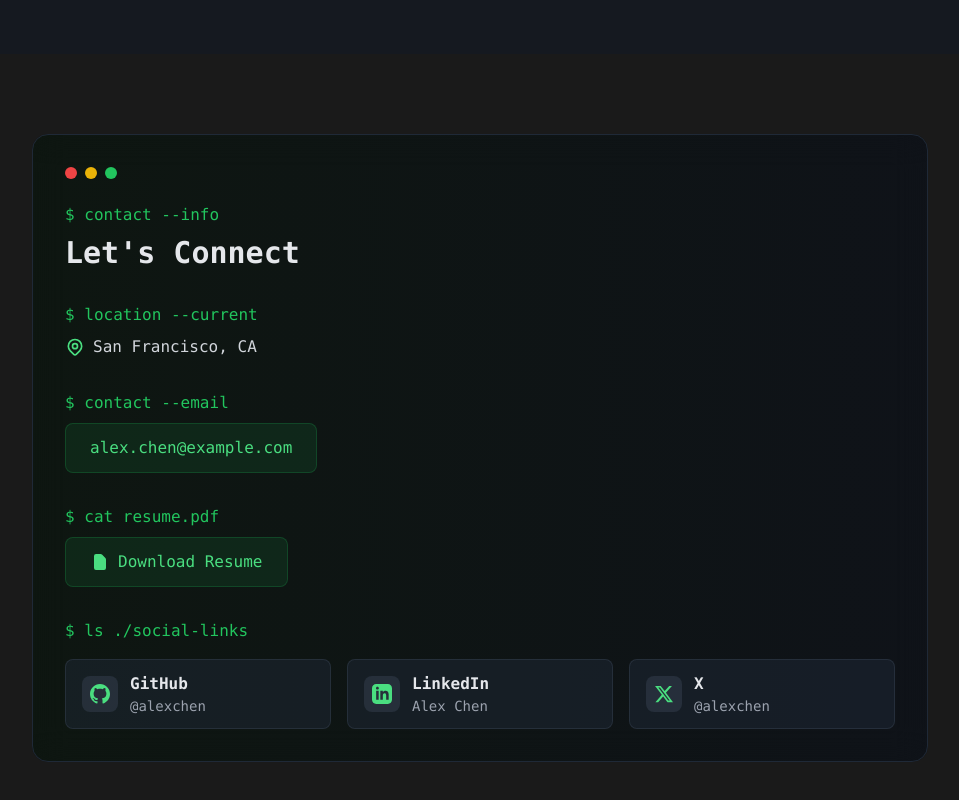
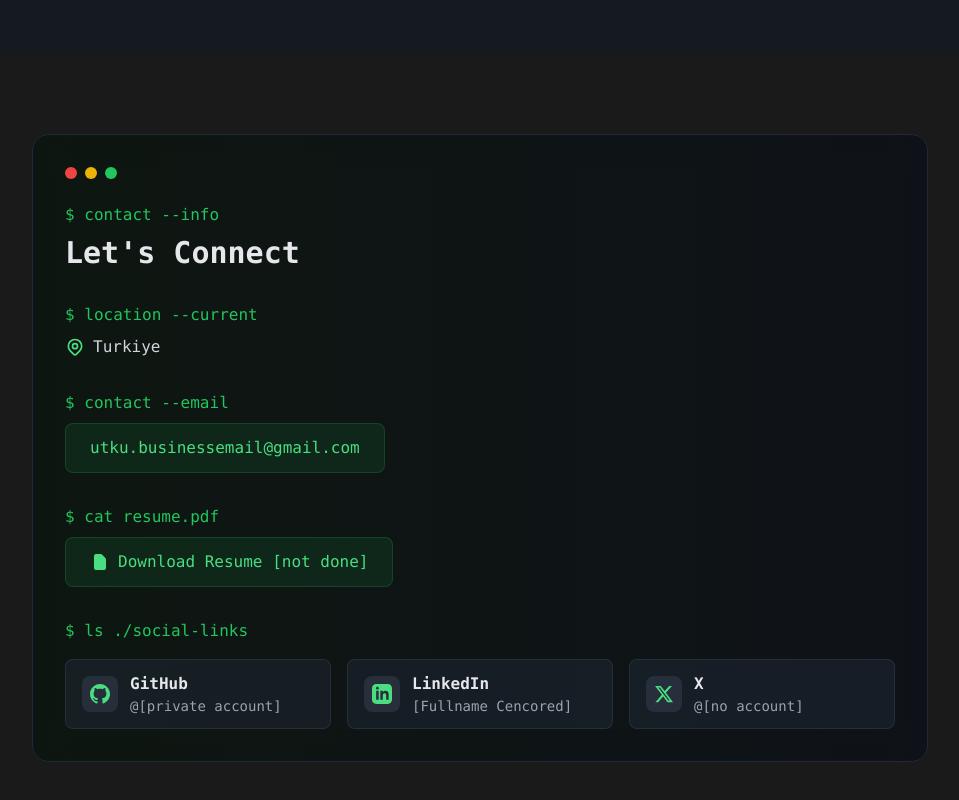
Before and after one commit to Next-Level-Dev/robloxdevportfolio, a Next.js app: page / in a window 1280 px wide. Shown: the part 2752-3552 px from the top of the page, without its empty margins (160-1119 px from the left). Built offline with nearby package versions, Linux system fonts and the light colour scheme.

Commit message:
Update ContactSection.tsx

```diff
--- a/app/components/ContactSection.tsx
+++ b/app/components/ContactSection.tsx
@@ -33,7 +33,7 @@ export default function ContactSection() {
 									/>
 									<path strokeLinecap="round" strokeLinejoin="round" strokeWidth={2} d="M15 11a3 3 0 11-6 0 3 3 0 016 0z" />
 								</svg>
-								<span>San Francisco, CA</span>
+								<span>Turkiye</span>
 							</div>
 							<p className="text-green-500 mt-8 mb-2">$ contact --email</p>
 							<motion.a
@@ -41,7 +41,7 @@ export default function ContactSection() {
 								whileHover={{ scale: 1.02 }}
 								className="inline-block px-6 py-3 bg-green-500/10 text-green-400 rounded-lg border border-green-500/20 hover:bg-green-500/20 transition-colors"
 							>
-								alex.chen@example.com
+								utku.businessemail@gmail.com
 							</motion.a>
 							<p className="text-green-500 mt-8 mb-2">$ cat resume.pdf</p>
 							<motion.a
@@ -54,7 +54,7 @@ export default function ContactSection() {
 								<svg className="w-5 h-5" fill="currentColor" viewBox="0 0 20 20">
 									<path d="M4 4a2 2 0 012-2h4.586A2 2 0 0112 2.586L15.414 6A2 2 0 0116 7.414V16a2 2 0 01-2 2H6a2 2 0 01-2-2V4z" />
 								</svg>
-								<span>Download Resume</span>
+								<span>Download Resume [not done]</span>
 							</motion.a>
 							<p className="text-green-500 mt-8 mb-4">$ ls ./social-links</p>
 							<div className="grid grid-cols-1 sm:grid-cols-2 lg:grid-cols-3 gap-4">
@@ -70,7 +70,7 @@ export default function ContactSection() {
 									</div>
 									<div>
 										<p className="font-semibold text-gray-200">GitHub</p>
-										<p className="text-sm text-gray-400">@alexchen</p>
+										<p className="text-sm text-gray-400">@[private account]</p>
 									</div>
 								</motion.a>
 								<motion.a
@@ -85,7 +85,7 @@ export default function ContactSection() {
 									</div>
 									<div>
 										<p className="font-semibold text-gray-200">LinkedIn</p>
-										<p className="text-sm text-gray-400">Alex Chen</p>
+										<p className="text-sm text-gray-400">[Fullname Cencored]</p>
 									</div>
 								</motion.a>
 								<motion.a
@@ -100,7 +100,7 @@ export default function ContactSection() {
 									</div>
 									<div>
 										<p className="font-semibold text-gray-200">X</p>
-										<p className="text-sm text-gray-400">@alexchen</p>
+										<p className="text-sm text-gray-400">@[no account]</p>
 									</div>
 								</motion.a>
 							</div>
```
